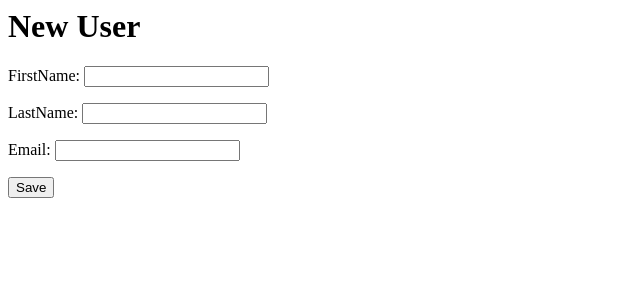
After one commit to shamadac/blockchain-bioinformatics, a Django app: page /DockerMarket/register/ in a window 1280 px wide. The commit adds this page. Shown: the top 300 px of the page, without its empty margins (0-640 px from the left). Run offline with Django 3.2, Linux system fonts and the light colour scheme.

Commit message:
runserver and then go to http://127.0.0.1:8000/DockerMarket/

```diff
--- a/DockerMarket/models.py
+++ b/DockerMarket/models.py
@@ -1,5 +1,6 @@
 from django.db import models
 from django.utils.text import slugify
+from django.forms import ModelForm
 
 # Each subclass of models.Model is associated with a table in the server DB.
 
@@ -29,3 +30,22 @@ class User(models.Model):
     def __str__(self):
         fullName = str(self.firstName, self.lastName)
         return fullName
+
+# Each subclass of ModelForm is a form that is associated with a given model.
+
+class RegistrationForm(ModelForm):
+    class Meta:
+        model = User
+        fields = [
+                    'firstName',
+                    'lastName',
+                    'email',
+                  ]
+
+class DockerSubmissionForm(ModelForm):
+    class Meta:
+        model = Docker
+        fields = [
+                    'title',
+                    'description',
+                  ]
--- a/DockerMarket/templates/DockerMarket/docker_detail_view.html
+++ b/DockerMarket/templates/DockerMarket/docker_detail_view.html
@@ -1 +1,5 @@
+{% block content %}
+
 <h1>Welcome to {{ docker.title }}!</h1>
+
+{% endblock %}
--- /dev/null
+++ b/DockerMarket/templates/DockerMarket/new_user_view.html
@@ -0,0 +1,9 @@
+{% block content %}
+    <h1>New User</h1>
+    <form method="POST" class="post-form">{% csrf_token %}
+
+        {{ form.as_p }}
+
+        <button type="submit" class="save btn btn-default">Save</button>
+    </form>
+{% endblock %}
--- /dev/null
+++ b/DockerMarket/templates/DockerMarket/user_detail_view.html
@@ -0,0 +1,5 @@
+{% block content %}
+
+<h1>{{ user.firstName }} {{user.lastName }}</h1>
+
+{% endblock %}
--- a/DockerMarket/urls.py
+++ b/DockerMarket/urls.py
@@ -6,5 +6,8 @@ from . import views
 app_name = 'DockerMarket'
 urlpatterns = [
     path('', views.dockermarket_home_view, name='home'),
-    path('<slug>/', views.docker_detail_view, name='docker_view'),
+    path('dockers/<slug>/', views.docker_detail_view, name='docker_view'),
+    path('users/<int:pk>/', views.user_detail_view, name='user_view'),
+    path('submit-docker/', views.new_docker_view, name='new_docker_view'),
+    path('register/', views.new_user_view, name='new_user_view'),
 ]
--- a/DockerMarket/views.py
+++ b/DockerMarket/views.py
@@ -1,19 +1,21 @@
 # Create your views here.
 
-from django.shortcuts import get_object_or_404, render
+from django.shortcuts import get_object_or_404, render, redirect
 from django.http import HttpResponse, HttpResponseRedirect
 from django.urls import reverse
 from django.views import generic
 from django.utils import timezone
 
-from .models import Docker, User
+from .models import Docker, User, RegistrationForm, DockerSubmissionForm
 
 def dockermarket_home_view(request):
     template = 'DockerMarket/dockermarket_home_view.html'
     docker_list = Docker.objects.all()
+
     context = {
             'docker_list': docker_list,
             }
+
     return render(request, template, context)
 
 
@@ -26,3 +28,48 @@ def docker_detail_view(request, slug):
             }
 
     return render(request, template, context)
+
+def user_detail_view(request, pk):
+    template = 'DockerMarket/user_detail_view.html'
+    user = get_object_or_404(User, pk=pk)
+
+    context = {
+            'user': user,
+            }
+
+    return render(request, template, context)
+
+def new_user_view(request):
+    template = 'DockerMarket/new_user_view.html'
+    if request.method == "POST":
+        form = RegistrationForm(request.POST)
+        if form.is_valid():
+            new_user = form.save(commit=False)
+            new_user.save()
+            return redirect('DockerMarket:user_view', pk=new_user.pk)
+    else:
+        form = RegistrationForm()
+
+    context = {
+            'form': form,
+            }
+
+    return render(request, template, context)
+
+
+def new_docker_view(request):
+    template = 'DockerMarket/new_docker_view.html'
+    if request.method == "POST":
+        form = DockerSubmissionForm(request.POST)
+        if form.is_valid():
+            new_docker = form.save(commit=False)
+            new_docker.save()
+            return redirect('DockerMarket:docker_view', slug=new_docker.slug)
+    else:
+        form = DockerSubmissionForm()
+
+    context = {
+            'form': form,
+            }
+
+    return render(request, template, context)
```
Also changed, not shown: DockerMarket/admin.py (+7 -0 lines), DockerMarket/templates/DockerMarket/dockermarket_home_view.html (+7 -0 lines), DockerMarket/templates/DockerMarket/new_docker_view.html (added, +9 -0 lines), encrypt.py (added, +74 -0 lines), DockerMarket/migrations/0001_initial.py, db.sqlite3.
